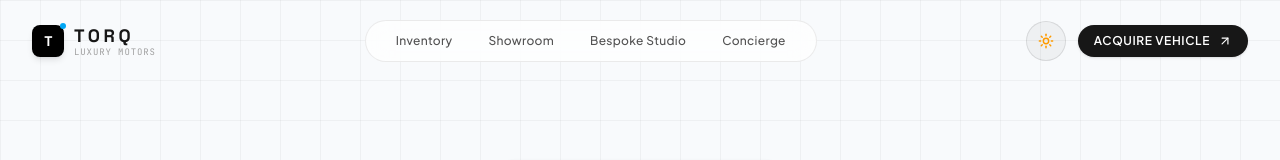
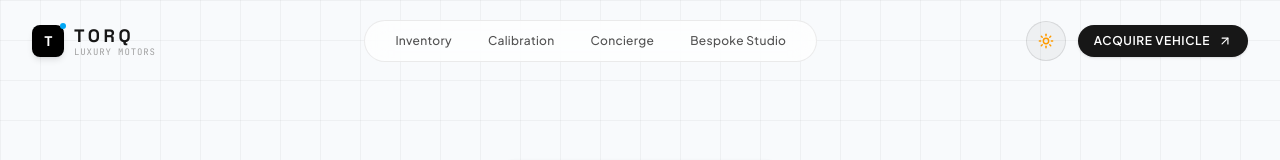
Before and after one commit to ruhul2003/Torq, a Next.js app: page / in a window 1280 px wide. Shown: the top 160 px of the page. Built offline with nearby package versions, Linux system fonts and the light colour scheme.

Commit message:
Simplify navbar links and enhance mobile acquisition call to action.

```diff
--- a/src/components/Navbar.jsx
+++ b/src/components/Navbar.jsx
@@ -9,9 +9,9 @@ import ThemeToggle from "./ThemeToggle";
 
 const NAV_LINKS = [
   { name: "Inventory", href: "/#inventory" },
-  { name: "Showroom", href: "/#showroom" },
+  { name: "Calibration", href: "/#vectoring" },
+  { name: "Concierge", href: "/#concierge" },
   { name: "Bespoke Studio", href: "/configurator" },
-  { name: "Concierge", href: "/#concierge" },
 ];
 
 export default function Navbar({ onOpenReserve }) {
```
